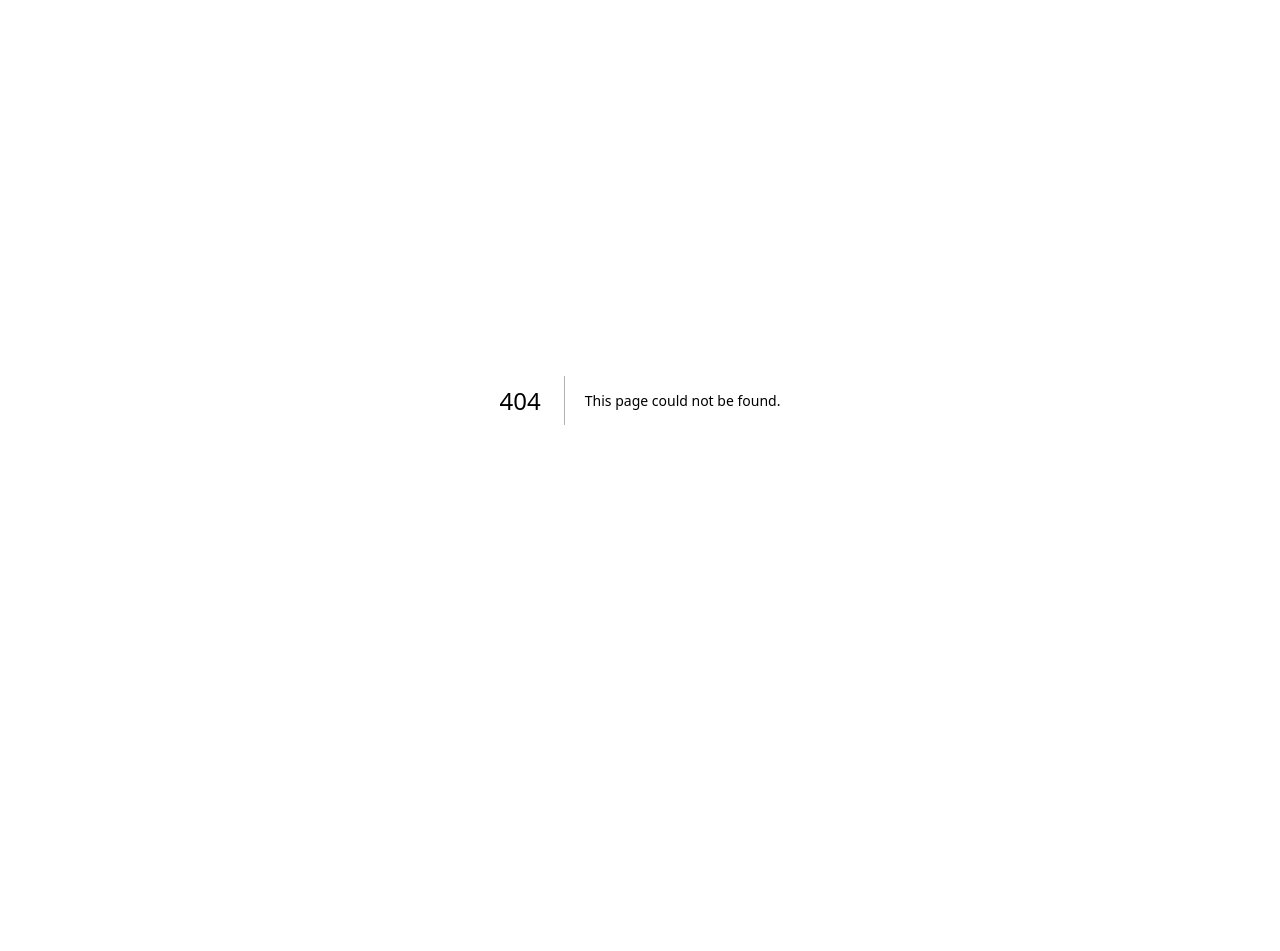
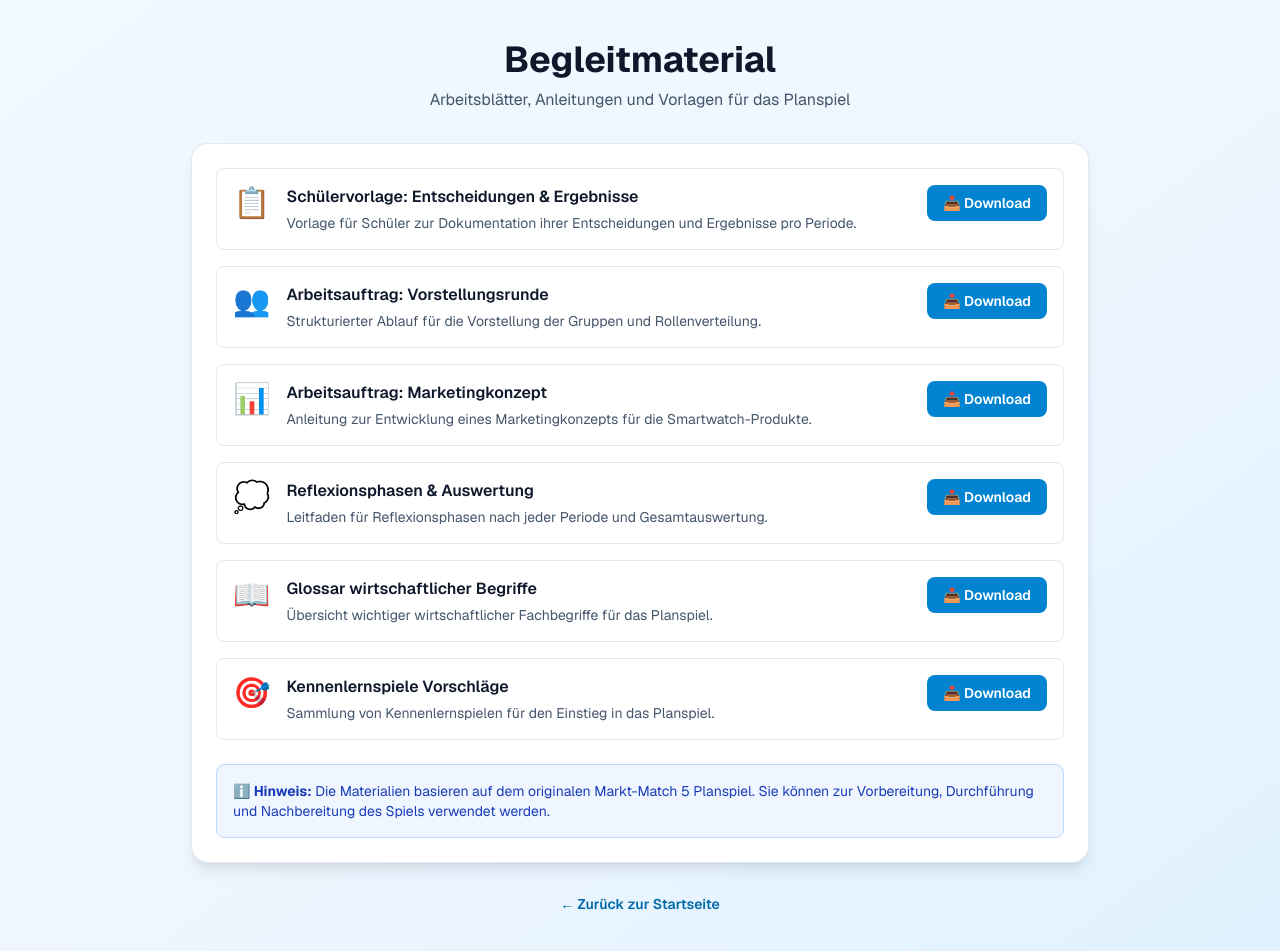
Before and after one commit to swjnmang/marktmatch5, a Next.js app in the folder mm5-vercel/: page /materialien in a window 1280 px wide. Before the commit this address had no page. Shown: the top 951 px of the page. Before the commit the page ends 800 px from the top, so only its background shows below. Built offline with nearby package versions, Linux system fonts and the light colour scheme.

Commit message:
feat: add Begleitmaterial page with teaching materials from original game

```diff
--- /dev/null
+++ b/mm5-vercel/src/app/materialien/page.tsx
@@ -0,0 +1,86 @@
+import Link from "next/link";
+
+const materialien = [
+  {
+    title: "Schülervorlage: Entscheidungen & Ergebnisse",
+    description: "Vorlage für Schüler zur Dokumentation ihrer Entscheidungen und Ergebnisse pro Periode.",
+    icon: "📋",
+  },
+  {
+    title: "Arbeitsauftrag: Vorstellungsrunde",
+    description: "Strukturierter Ablauf für die Vorstellung der Gruppen und Rollenverteilung.",
+    icon: "👥",
+  },
+  {
+    title: "Arbeitsauftrag: Marketingkonzept",
+    description: "Anleitung zur Entwicklung eines Marketingkonzepts für die Smartwatch-Produkte.",
+    icon: "📊",
+  },
+  {
+    title: "Reflexionsphasen & Auswertung",
+    description: "Leitfaden für Reflexionsphasen nach jeder Periode und Gesamtauswertung.",
+    icon: "💭",
+  },
+  {
+    title: "Glossar wirtschaftlicher Begriffe",
+    description: "Übersicht wichtiger wirtschaftlicher Fachbegriffe für das Planspiel.",
+    icon: "📖",
+  },
+  {
+    title: "Kennenlernspiele Vorschläge",
+    description: "Sammlung von Kennenlernspielen für den Einstieg in das Planspiel.",
+    icon: "🎯",
+  },
+];
+
+export default function MaterialienPage() {
+  return (
+    <main className="min-h-screen bg-gradient-to-br from-sky-50 via-blue-50 to-sky-100 px-4 py-10">
+      <section className="mx-auto max-w-4xl space-y-8">
+        <div className="text-center">
+          <h1 className="text-4xl font-bold text-slate-900">Begleitmaterial</h1>
+          <p className="mt-2 text-slate-600">
+            Arbeitsblätter, Anleitungen und Vorlagen für das Planspiel
+          </p>
+        </div>
+
+        <div className="rounded-2xl bg-white p-6 shadow-lg ring-1 ring-slate-200">
+          <div className="space-y-4">
+            {materialien.map((material, index) => (
+              <div
+                key={index}
+                className="flex items-start gap-4 rounded-lg border border-slate-200 p-4 transition hover:border-sky-400 hover:bg-sky-50"
+              >
+                <div className="text-3xl">{material.icon}</div>
+                <div className="flex-1">
+                  <h3 className="font-semibold text-slate-900">{material.title}</h3>
+                  <p className="mt-1 text-sm text-slate-600">{material.description}</p>
+                </div>
+                <button
+                  onClick={() => alert("Download-Funktion wird in Kürze verfügbar sein.")}
+                  className="rounded-lg bg-sky-600 px-4 py-2 text-sm font-semibold text-white transition hover:bg-sky-700"
+                >
+                  📥 Download
+                </button>
+              </div>
+            ))}
+          </div>
+
+          <div className="mt-6 rounded-lg border border-blue-200 bg-blue-50 p-4">
+            <p className="text-sm text-blue-800">
+              <strong>ℹ️ Hinweis:</strong> Die Materialien basieren auf dem originalen Markt-Match 5 Planspiel.
+              Sie können zur Vorbereitung, Durchführung und Nachbereitung des Spiels verwendet werden.
+            </p>
+          </div>
+        </div>
+
+        <Link
+          href="/"
+          className="block text-center text-sm font-semibold text-sky-700 underline-offset-4 hover:underline"
+        >
+          ← Zurück zur Startseite
+        </Link>
+      </section>
+    </main>
+  );
+}
--- a/mm5-vercel/src/app/page.tsx
+++ b/mm5-vercel/src/app/page.tsx
@@ -58,6 +58,18 @@ export default function Home() {
                 </p>
               </Link>
             </div>
+            <div className="mt-4">
+              <Link
+                href="/materialien"
+                className="flex items-center justify-center gap-2 rounded-xl bg-gradient-to-r from-emerald-50 to-teal-50 px-5 py-3 ring-1 ring-emerald-200 transition hover:-translate-y-0.5 hover:shadow-md"
+              >
+                <span className="text-xl">📚</span>
+                <span className="text-base font-semibold text-emerald-800">Begleitmaterial</span>
+                <span className="text-xs font-medium text-emerald-700">
+                  Vorlagen & Anleitungen
+                </span>
+              </Link>
+            </div>
           </div>
 
           <div className="rounded-2xl bg-gradient-to-br from-slate-800 to-slate-900 px-6 py-7 text-slate-50 shadow-lg ring-1 ring-white/10">
```
